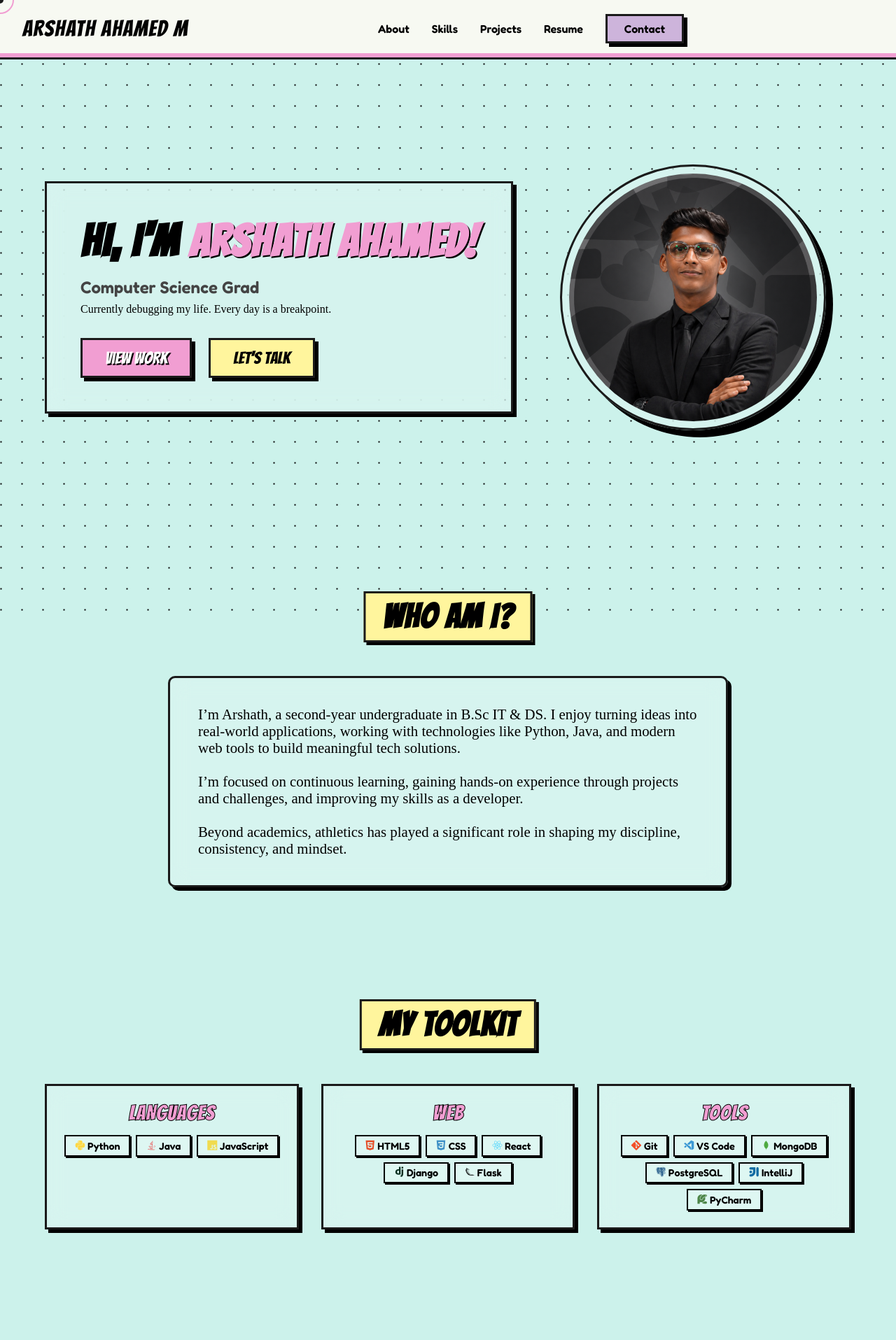
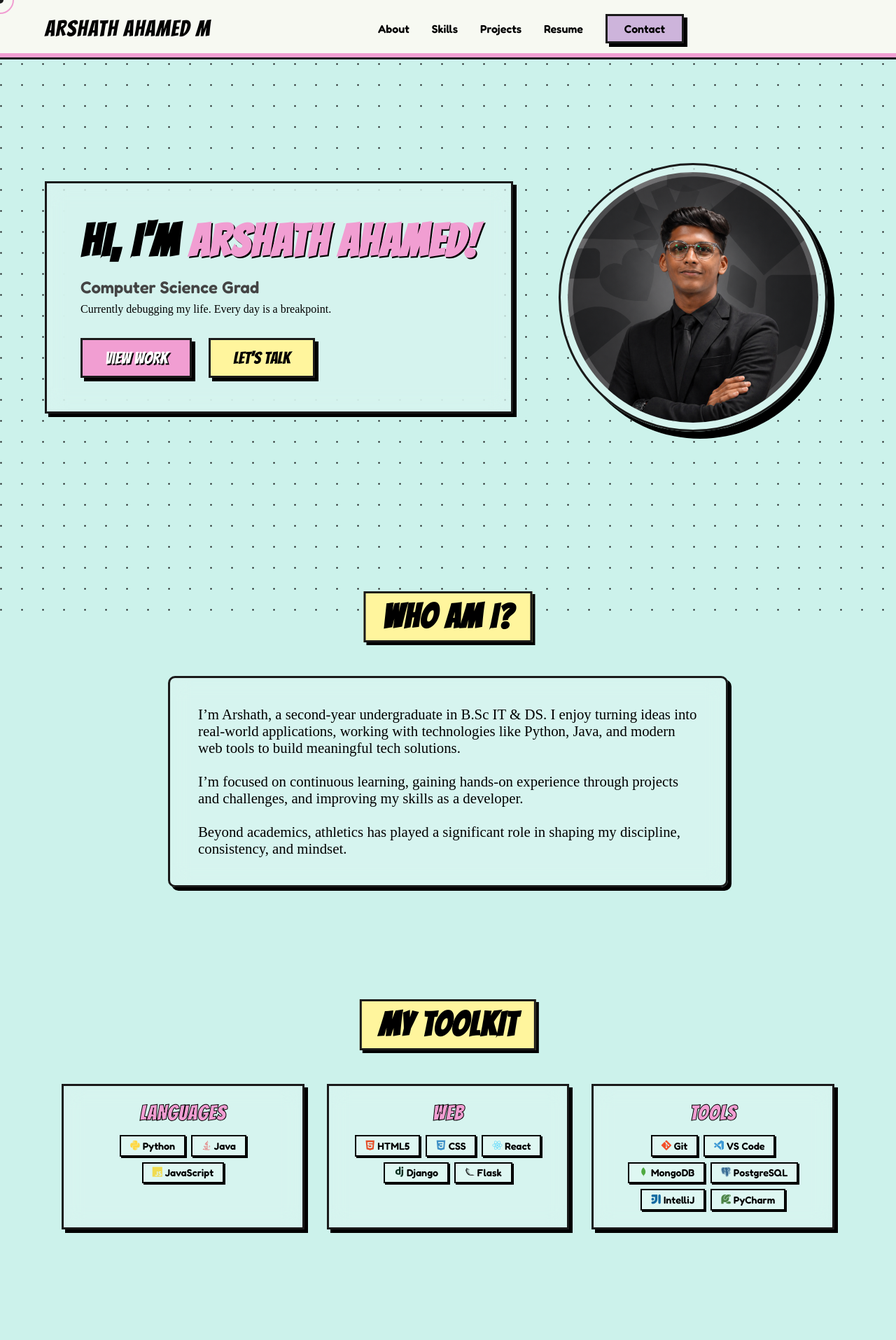
Before and after one commit to Arshath-AD/Arshath-AD.github.io, a React (Vite) app: page / in a window 1280 px wide. Shown: the top 1915 px of the page at 70% size. Built offline with nearby package versions, Linux system fonts and the light colour scheme.

Commit message:
scaled site

```diff
--- a/src/components/Extracurricular.jsx
+++ b/src/components/Extracurricular.jsx
@@ -42,7 +42,7 @@ const Extracurricular = () => {
                     <div
                         className="activity-video-container"
                         onMouseEnter={() => setPreview('pole')}
-                        style={{ width: '100%', height: '180px', overflow: 'hidden', borderRadius: '10px', marginBottom: '1rem', border: '2px solid var(--border-color)', cursor: 'none' }}
+                        style={{ width: '100%', height: '11.25rem', overflow: 'hidden', borderRadius: '10px', marginBottom: '1rem', border: '2px solid var(--border-color)', cursor: 'none' }}
                     >
                         {preview !== 'pole' && (
                             <motion.video
@@ -69,7 +69,7 @@ const Extracurricular = () => {
                     <div
                         className="activity-video-container"
                         onMouseEnter={() => setPreview('talk')}
-                        style={{ width: '100%', height: '180px', overflow: 'hidden', borderRadius: '10px', marginBottom: '1rem', border: '2px solid var(--border-color)', cursor: 'none' }}
+                        style={{ width: '100%', height: '11.25rem', overflow: 'hidden', borderRadius: '10px', marginBottom: '1rem', border: '2px solid var(--border-color)', cursor: 'none' }}
                     >
                         {preview !== 'talk' && (
                             <motion.video
@@ -95,7 +95,7 @@ const Extracurricular = () => {
                     <div
                         className="activity-video-container"
                         onMouseEnter={() => setPreview('toast')}
-                        style={{ width: '100%', height: '180px', overflow: 'hidden', borderRadius: '10px', marginBottom: '1rem', border: '2px solid var(--border-color)', cursor: 'none' }}
+                        style={{ width: '100%', height: '11.25rem', overflow: 'hidden', borderRadius: '10px', marginBottom: '1rem', border: '2px solid var(--border-color)', cursor: 'none' }}
                     >
                         {preview !== 'toast' && (
                             <motion.video
--- a/src/components/Hero.jsx
+++ b/src/components/Hero.jsx
@@ -51,7 +51,7 @@ const Hero = () => {
                 </motion.div>
             </div>
             <div className="hero-visual">
-                {isScrolled && <div style={{ width: '100%', maxWidth: '380px', aspectRatio: '1/1' }}></div>}
+                {isScrolled && <div style={{ width: '100%', maxWidth: '24rem', aspectRatio: '1/1' }}></div>}
                 <motion.img
                     layout
                     src="assets/images/avatar.png"
@@ -59,13 +59,13 @@ const Hero = () => {
                     className="hero-img"
                     style={{
                         position: isScrolled ? 'fixed' : 'relative',
-                        top: isScrolled ? '10px' : 'auto',
-                        right: isScrolled ? '30px' : 'auto',
-                        width: isScrolled ? '120px' : '100%',
-                        maxWidth: isScrolled ? '120px' : '380px',
+                        top: isScrolled ? '1rem' : 'auto',
+                        right: isScrolled ? '2rem' : 'auto',
+                        width: isScrolled ? '7.5rem' : '100%',
+                        maxWidth: isScrolled ? '7.5rem' : '24rem',
                         zIndex: isScrolled ? 9999 : 1,
                         boxShadow: isScrolled ? '5px 5px 0px 0px #000' : '10px 10px 0px 0px #000',
-                        padding: isScrolled ? '4px' : '10px',
+                        padding: isScrolled ? '0.25rem' : '0.625rem',
                         margin: isScrolled ? 0 : 'auto',
                         cursor: 'pointer'
                     }}
--- a/src/components/Navbar.jsx
+++ b/src/components/Navbar.jsx
@@ -7,6 +7,7 @@ const Navbar = () => {
 
     return (
         <nav className="navbar">
+            <div className="container" style={{ display: 'flex', justifyContent: 'space-between', alignItems: 'center', width: '100%' }}>
                 <Magnetic>
                     <div className="logo" onClick={() => window.scrollTo({ top: 0, behavior: 'smooth' })}>
                         Arshath Ahamed M
@@ -32,6 +33,7 @@ const Navbar = () => {
                     <span></span>
                     <span></span>
                 </div>
+            </div>
             <motion.div
                 className="progress-bar"
                 style={{ scaleX: scrollYProgress }}
--- a/style.css
+++ b/style.css
@@ -31,6 +31,24 @@
     margin: 0;
     padding: 0;
     scrollbar-width: none;
+}
+
+html {
+    font-size: 16px;
+}
+
+/* Dynamic scaling for large screens (e.g. 1920x1080) to prevent the website from looking small */
+@media (min-width: 1600px) {
+    html {
+        font-size: 1vw; /* 16px at 1600px, scales up proportionally */
+    }
+}
+
+.container {
+    max-width: 75rem; /* ~1200px */
+    width: 100%;
+    margin: 0 auto;
+    padding: 0 1.5rem;
 }
 
 body {
@@ -80,9 +98,9 @@ a {
 /* --- Navigation --- */
 .navbar {
     display: flex;
-    justify-content: space-between;
+    justify-content: center;
     align-items: center;
-    padding: 1.5rem 2rem;
+    padding: 1.5rem 0;
     background-color: #F7F9F2;
     border-bottom: var(--border-width) solid var(--border-color);
     position: sticky;
@@ -150,7 +168,7 @@ a {
     padding: 3rem;
     border: var(--border-width) solid var(--border-color);
     box-shadow: var(--shadow);
-    max-width: 900px;
+    max-width: 56rem; /* 900px */
 }
 
 .hero h1 {
@@ -219,7 +237,7 @@ a {
 }
 
 .hero-img {
-    max-width: 380px;
+    max-width: 24rem; /* 380px */
     width: 100%;
     aspect-ratio: 1 / 1;
     object-fit: cover;
@@ -276,7 +294,7 @@ a {
     padding: 2.5rem;
     font-size: 1.3rem;
     box-shadow: var(--shadow);
-    max-width: 800px;
+    max-width: 50rem; /* 800px */
     margin: 0 auto;
     border-radius: 10px;
     /* Slightly rounded */
@@ -285,7 +303,7 @@ a {
 /* Skills */
 .skills-grid {
     display: grid;
-    grid-template-columns: repeat(auto-fit, minmax(250px, 1fr));
+    grid-template-columns: repeat(auto-fit, minmax(15rem, 1fr)); /* 250px */
     gap: 2rem;
 }
 
@@ -330,7 +348,7 @@ a {
 /* Projects */
 .projects-grid {
     display: grid;
-    grid-template-columns: repeat(auto-fit, minmax(300px, 1fr));
+    grid-template-columns: repeat(auto-fit, minmax(18rem, 1fr)); /* 300px */
     gap: 2.5rem;
 }
 
@@ -414,8 +432,8 @@ a {
     -webkit-backdrop-filter: blur(15px);
     border: var(--border-width) solid var(--border-color);
     padding: 2rem;
-    flex: 1 1 300px;
-    max-width: 350px;
+    flex: 1 1 18rem; /* 300px */
+    max-width: 22rem; /* 350px */
     text-align: center;
     box-shadow: var(--shadow);
     transition: transform 0.2s;
@@ -457,7 +475,7 @@ a {
     padding: 3rem;
     text-align: center;
     box-shadow: var(--shadow);
-    max-width: 600px;
+    max-width: 37.5rem; /* 600px */
     margin: 0 auto;
     color: #ffffff;
 }
@@ -507,6 +525,32 @@ footer {
     backdrop-filter: blur(15px);
     -webkit-backdrop-filter: blur(15px);
     font-family: var(--font-ui);
+}
+
+/* --- TABLET RESPONSIVE UI --- */
+@media (max-width: 1024px) {
+    .hero {
+        flex-direction: column;
+        text-align: center;
+        justify-content: center;
+        padding-top: 5rem;
+    }
+
+    .hero-text-box {
+        margin: 0 auto;
+    }
+
+    .hero-btns {
+        justify-content: center;
+    }
+
+    .hero-img {
+        max-width: 20rem;
+    }
+
+    .nav-links {
+        gap: 1.2rem;
+    }
 }
 
 /* --- PREMIUM MOBILE RESPONSIVE UI --- */
@@ -588,14 +632,14 @@ footer {
 
     .hero-btns .btn {
         width: 100%;
-        max-width: 250px;
+        max-width: 15rem; /* 250px */
         /* Force uniform column buttons */
     }
 
     .hero-img {
         width: 85vw;
         /* Fluid relative sizing */
-        max-width: 300px;
+        max-width: 18rem; /* 300px */
         /* Safe upper cap */
         height: auto;
         aspect-ratio: 1 / 1;
```
Lines whose indentation alone changed are shown as unchanged.
